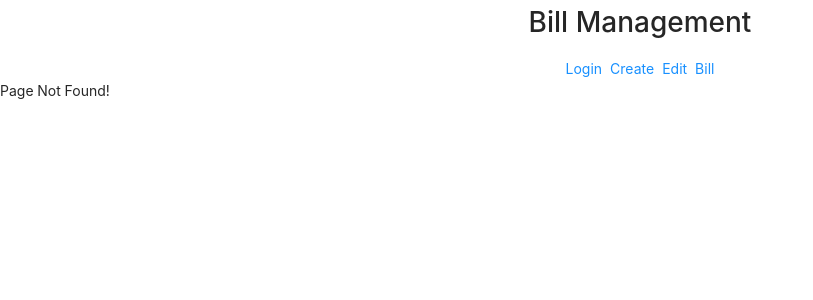
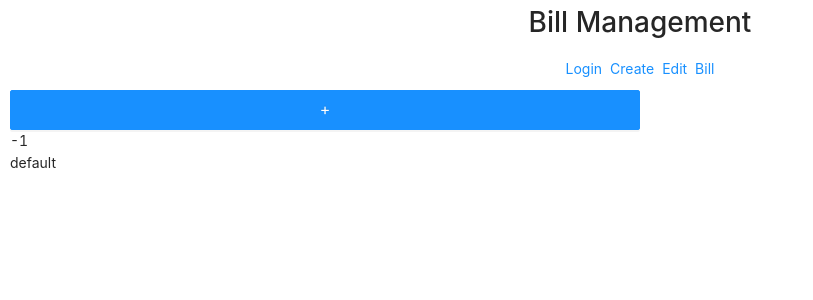
Before and after one commit to onelazyugy/react-bill-management-ui, a React (Create React App) app: page /poc in a window 1280 px wide. Before the commit this address led to /not-found. Shown: the top 300 px of the page, without its empty margins (0-813 px from the left). Built offline with nearby package versions, Linux system fonts and the light colour scheme.

Commit message:
refactor CreatForm.js

```diff
--- a/src/App.js
+++ b/src/App.js
@@ -5,6 +5,7 @@ import Edit from "./components/Edit";
 import Login from './components/Login';
 import NotFound from './components/NotFound';
 import Header from "./components/Header";
+import POC from "./components/POC";
 
 function App() {
   return (
@@ -17,6 +18,7 @@ function App() {
           <Route exact path="/create" component={Create} />
           <Route exact path="/edit/:id" component={Edit} />
           <Route exact path="/not-found" component={NotFound} />
+          <Route exact path="/poc" component={POC} />
           <Redirect from="*" to="/not-found" />
         </Switch>
       </div>
--- a/src/components/CreateForm.js
+++ b/src/components/CreateForm.js
@@ -1,8 +1,16 @@
-import React from "react";
+import React, { useEffect, useState } from "react";
 import { Form, Input, Button, Row, Col, Space } from "antd";
+import BillService from "../services/bill-services";
+import { render } from "@testing-library/react";
 
-const CreateForm = () => {
+const CreateForm = (props) => {
   const { TextArea } = Input;
+  const bill = props.bill;
+  const defaultBill = {
+    accountName: 'default', company: '',
+    username: '', password: '',
+    tags: [''], description: ''
+  };
 
   const onFinish = (values) => {
     console.log("Success:", values);
@@ -15,14 +23,33 @@ const CreateForm = () => {
   const onChange = (e) => {
     console.log("Change:", e.target.value);
   };
-  return (
+
+  const onClearClick = () => {
+
+  };
+
+  const renderBill = () => {
+    if(bill !== null) {
+      //from edit route
+      console.log('bill: ', bill.accountName);
+      return <p>{bill.accountName}</p>;
+    } else {
+      //from create route
+      console.log('defaultBill: ', defaultBill.accountName);
+      return <p>{defaultBill.accountName}</p>;
+    }
+  };
+
+  return(
     <div>
+      bill: {renderBill()}
       <Row justify="center">
         <Col span={6}>
           <Form
             layout={"vertical"}
             name="create"
-            initialValues={{ remember: true }}
+            // initialValues={{...values}}
+
             onFinish={onFinish}
             onFinishFailed={onFinishFailed}
             autoComplete="off"
@@ -61,7 +88,7 @@ const CreateForm = () => {
 
             <Form.Item
               label="Tag"
-              name="tag"
+              name="tags"
               rules={[{ required: true, message: "Please input tag!" }]}
             >
               <Input size="large" />
@@ -89,7 +116,7 @@ const CreateForm = () => {
 
             <Form.Item>
               <Button
-                htmlType="submit"
+                onClick={onClearClick}
                 style={{ width: "100%" }}
                 size="large"
               >
--- a/src/components/Edit.js
+++ b/src/components/Edit.js
@@ -1,10 +1,23 @@
-import React from 'react';
-import CreateForm from './CreateForm';
+import React, { useEffect, useState } from "react";
+import { useSelector } from "react-redux";
+import CreateForm from "./CreateForm";
+import BillService from "../services/bill-services";
 
-const Edit = () => {
-    return (
-        <CreateForm />
-    )
+const Edit = (props) => {
+    const {id} = props.match.params;
+    const [bill, setBill] = useState(null);
+
+    useEffect(() => {
+        if (id !== undefined) {
+            const retrieveBillById = async () => {
+                const { data } = await BillService.retrieveBillById(id);
+                setBill(data);
+            };
+            retrieveBillById();
+        }
+    }, []);
+
+    return <CreateForm bill={bill} />;
 };
 
 export default Edit;
--- /dev/null
+++ b/src/components/POC.js
@@ -0,0 +1,53 @@
+import React, { useEffect, useState } from "react";
+import { Input, Button } from "antd";
+import BillService from "../services/bill-services";
+
+const POC = (props) => {
+    const [number, setNumber] = useState(-1);
+    const initFormValues = {
+        accountname: 'default', company: '',
+        username: '', password: '',
+        tags: [''], description: ''
+    };
+    const [value, setInitialValues] = useState(initFormValues);
+
+    useEffect(() => {
+        if(number !== -1) {
+            const retrieveBillById = async () => {
+                const { data } = await BillService.retrieveBillById(number);
+                const initValue = {
+                    accountname: data.accountName, company: data.company,
+                    username: data.userName, password: data.password,
+                    tags: data.tags, description: data.description
+                };
+                setInitialValues(initValue);
+            };
+            retrieveBillById();
+        }
+    }, [number]);
+
+    const onPocClick = () => {
+        setNumber(number + 1);
+    }
+
+    return (
+        <div style={{ padding: "10px" }}>
+            <Button
+                onClick={onPocClick}
+                type="primary"
+                style={{ width: "50%" }}
+                size="large"
+            >
+                +
+            </Button>
+            <div>
+                {number}
+            </div>
+            <div>
+                {value.accountname}
+            </div>
+        </div>
+    );
+};
+
+export default POC;
--- a/src/services/bill-services.js
+++ b/src/services/bill-services.js
@@ -4,8 +4,13 @@ const retrieveBillCredentialById = (id) => {
   return billmanagement.get(`/billmgnt/api/v1/credential/${id}`);
 };
 
+const retrieveBillById = (id) => {
+  return billmanagement.get(`/billmgnt/api/v1/bill/${id}`);
+};
+
 const BillService = {
   retrieveBillCredentialById,
+  retrieveBillById,
 };
 
 export default BillService;
```
